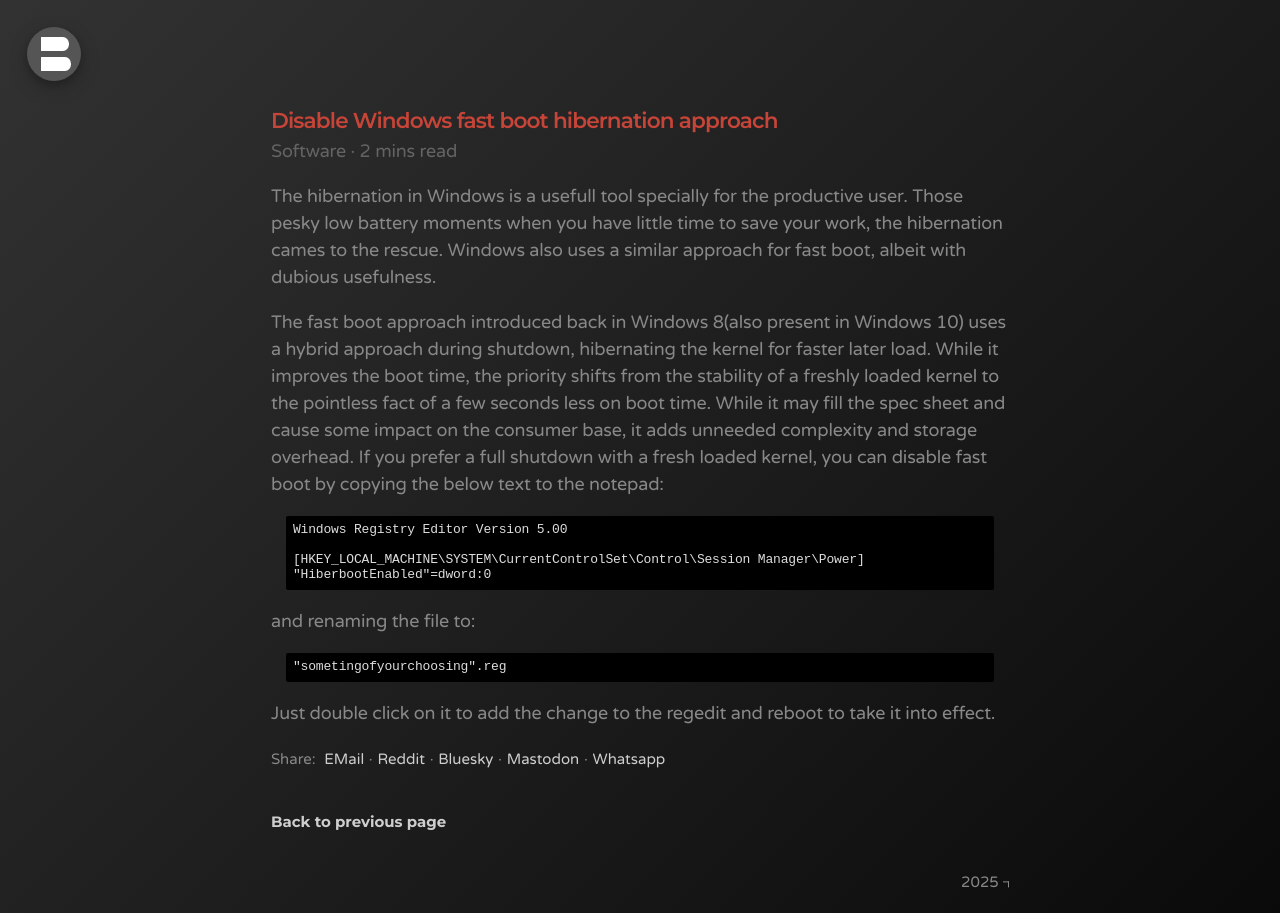
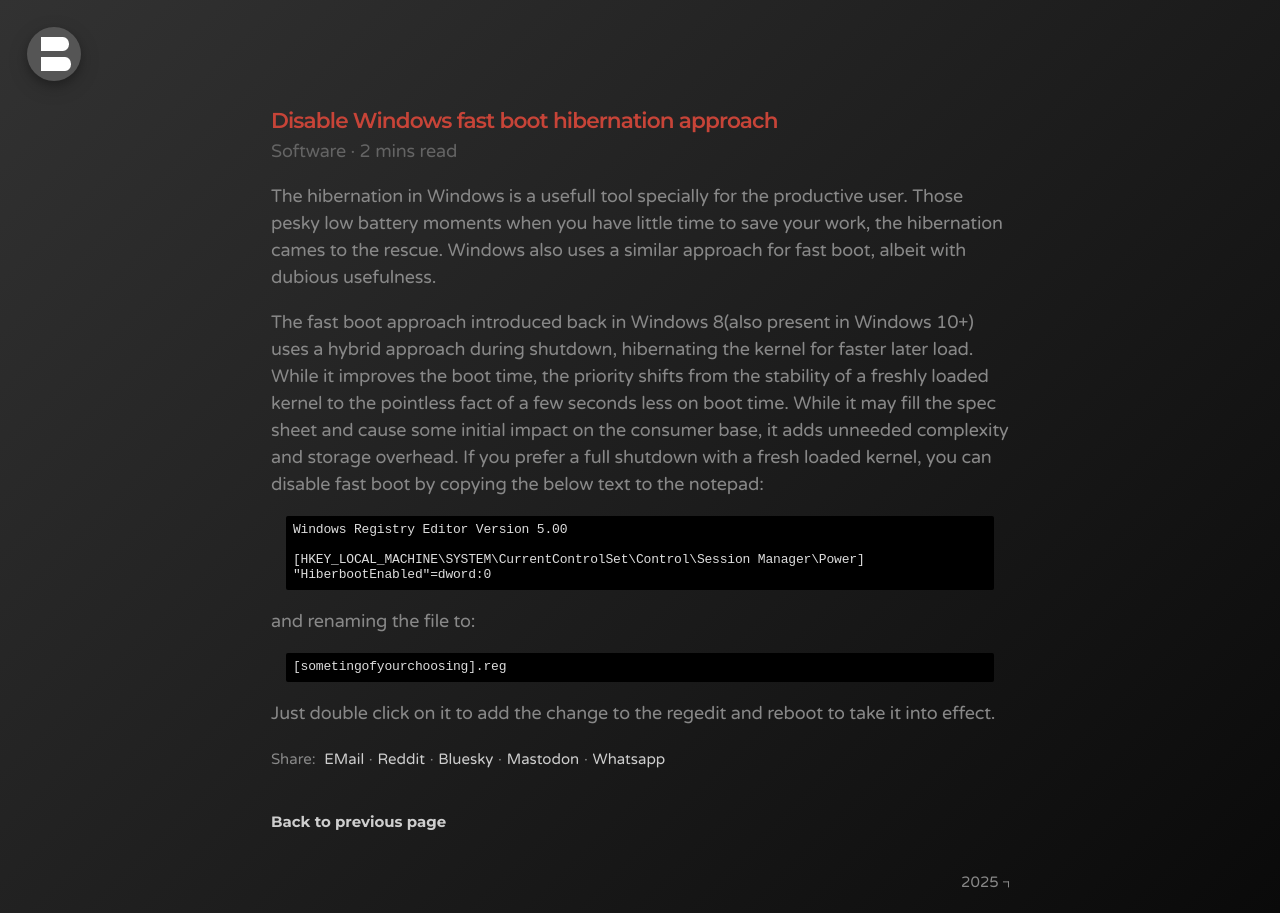
Before and after one commit to bonina/bonina.github.io, a Jekyll site: the page built from _posts/software/2020/2020-05-08-disable-windows-fast-boot.md, in a window 1280 px wide. Built offline with Jekyll 4.4.1, drawn with Linux system fonts in a browser that asks for light colours.

Commit message:
Update 2020-05-08-disable-windows-fast-boot.md

```diff
--- a/_posts/software/2020/2020-05-08-disable-windows-fast-boot.md
+++ b/_posts/software/2020/2020-05-08-disable-windows-fast-boot.md
@@ -7,7 +7,7 @@ published: true
 
 The hibernation in Windows is a usefull tool specially for the productive user. Those pesky low battery moments when you have little time to save your work, the hibernation cames to the rescue. Windows also uses a similar approach for fast boot, albeit with dubious usefulness.
 
-The fast boot approach introduced back in Windows 8(also present in Windows 10) uses a hybrid approach during shutdown, hibernating the kernel for faster later load. While it improves the boot time, the priority shifts from the stability of a freshly loaded kernel to the pointless fact of a few seconds less on boot time. While it may fill the spec sheet and cause some impact on the consumer base, it adds unneeded complexity and storage overhead. If you prefer a full shutdown with a fresh loaded kernel, you can disable fast boot by copying the below text to the notepad:
+The fast boot approach introduced back in Windows 8(also present in Windows 10+) uses a hybrid approach during shutdown, hibernating the kernel for faster later load. While it improves the boot time, the priority shifts from the stability of a freshly loaded kernel to the pointless fact of a few seconds less on boot time. While it may fill the spec sheet and cause some initial impact on the consumer base, it adds unneeded complexity and storage overhead. If you prefer a full shutdown with a fresh loaded kernel, you can disable fast boot by copying the below text to the notepad:
 
 <p class="message">Windows Registry Editor Version 5.00<br>
 <br>
@@ -16,6 +16,6 @@ The fast boot approach introduced back in Windows 8(also present in Windows 10)
 
 and renaming the file to:
 
-<p class="message">"sometingofyourchoosing".reg</p>
+<p class="message">[sometingofyourchoosing].reg</p>
 
 Just double click on it to add the change to the regedit and reboot to take it into effect.
```
